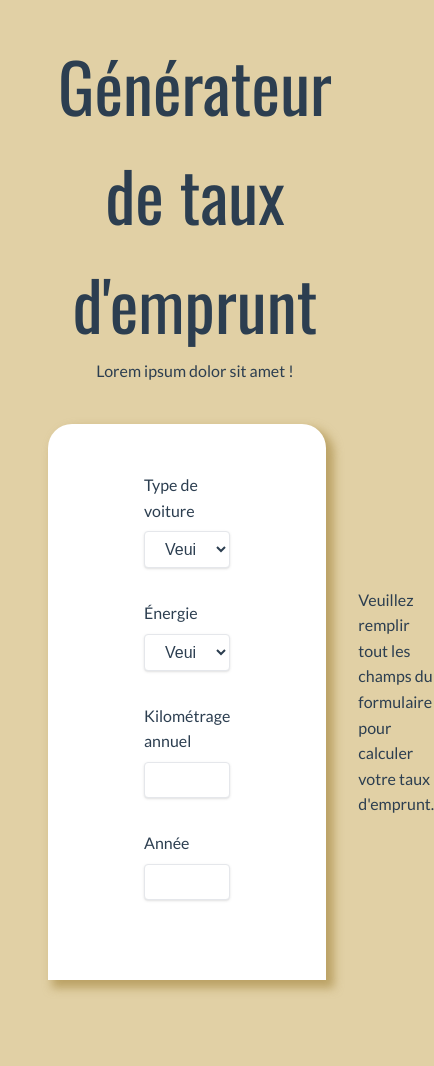
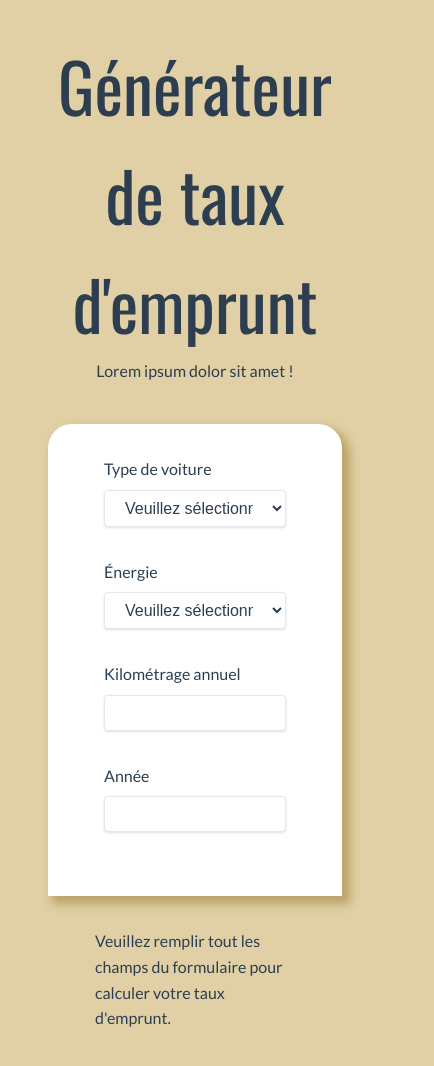
Before and after one commit to axel-paillaud/tournoi-asynconf-2023, a Vue app: page / in a window 390 px wide. Shown: the top 1066 px of the page, 434 px wide, since content can reach past the window. Before the commit the page ends 1028 px from the top, so only its background shows below. Built offline with nearby package versions, Linux system fonts and the light colour scheme.

Commit message:
make it responsive

```diff
--- a/src/App.vue
+++ b/src/App.vue
@@ -30,4 +30,12 @@ main {
     align-items: center;
     gap: 32px;
 }
+
+@media screen and (max-width: 1024px) {
+    main {
+        flex-direction: column;
+        gap: 32px;
+    }
+}
+
 </style>
--- a/src/components/CalculationForm.vue
+++ b/src/components/CalculationForm.vue
@@ -75,4 +75,10 @@ function updateYear(payload) {
     width: 100%;
     padding: 8px 16px;
 }
+
+@media screen and (max-width: 640px) {
+    .calculation-form {
+        padding: 32px 56px;
+    }
+}
 </style>
--- a/src/components/Result.vue
+++ b/src/components/Result.vue
@@ -61,6 +61,7 @@ const updatedRate = computed(() => {
 .rate-value {
     font-family: oswald;
     font-size: 68px;
+    white-space: nowrap;
 }
 
 </style>
```
